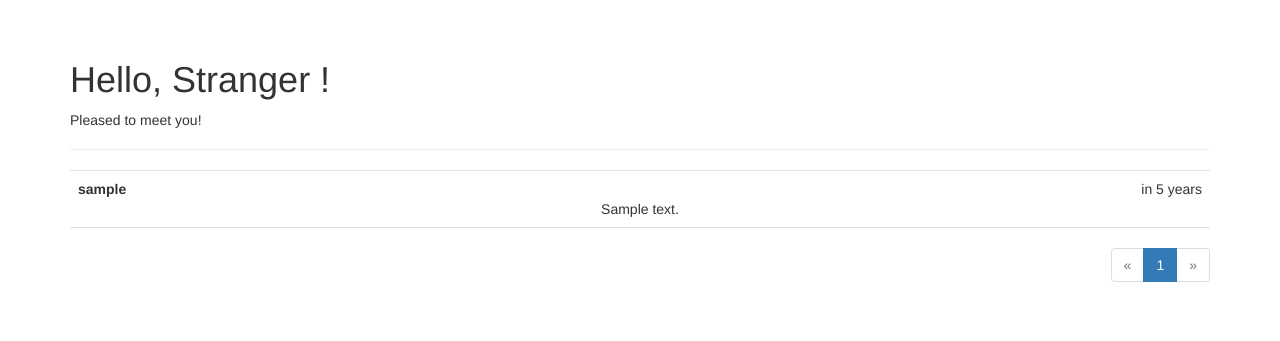
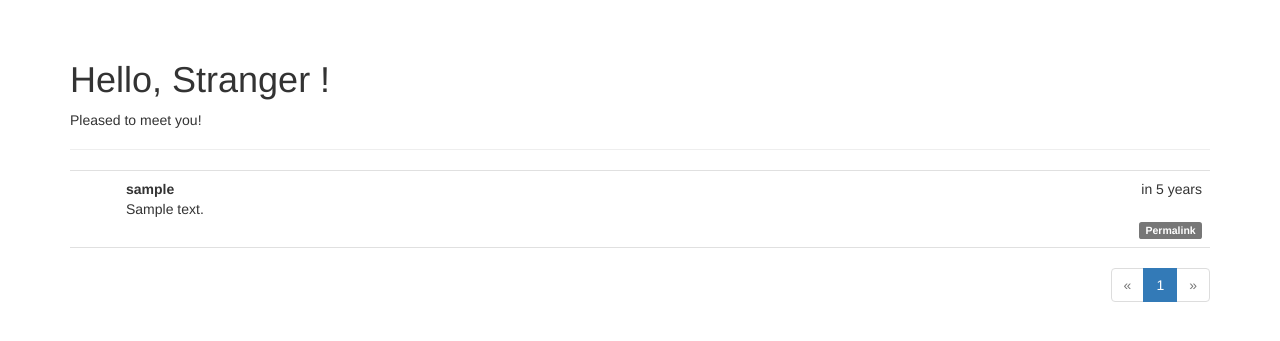
Before and after one commit to Charlotteis/flasky, a Flask app: template app/templates/index.html in a window 1280 px wide. Shown: the part 52-393 px from the top of the page. Run offline with Flask 2, Linux system fonts and the light colour scheme; the template is opened without the code that fills it: most values are stand-ins (such as "Sample title", 1, 10 or a date in 2020); some libraries are stand-ins or nearby versions.

Commit message:
Add permanent links to blog posts

```diff
--- a/app/main/views.py
+++ b/app/main/views.py
@@ -53,3 +53,9 @@ def edit_profile():
     form.location.data = current_user.location
     form.about_me.data = current_user.about_me
     return render_template("edit_profile.html", form=form)
+
+
+@main.route("/post/<int:id>")
+def post(id):
+    post = Post.query.get_or_404(id)
+    return render_template("post.html", posts=[post])
--- a/app/static/styles.css
+++ b/app/static/styles.css
@@ -103,9 +103,7 @@ div.flask-pagedown-preview h3 {
 .post-body h3 {
     font-size: 120%;
 }
-.post-body {
-    text-align: center;
-}
+
 .table.followers tr {
     border-bottom: 1px solid #e0e0e0;
 }
--- a/app/templates/_posts.html
+++ b/app/templates/_posts.html
@@ -3,6 +3,7 @@
     <li class="post">
         <div class="profile-thumbnail">
         </div>
+        <div class="post-content">
             <div class="post-date">{{ moment(post.timestamp).fromNow() }}</div>
             <div class="post-author">
                     {{ post.author.username }}
@@ -14,6 +15,12 @@
                     {{ post.body }}
                 {% endif %}
             </div>
+            <div class="post-footer">
+                <a href="{{ url_for('.post', id=post.id) }}">
+                    <span class="label label-default">Permalink</span>
+                </a>
+            </div>
+        </div>
     </li>
     {% endfor %}
 </ul>
```
Also changed, not shown: PROCESS.md (+1 -0 lines), app/templates/post.html (added, +7 -0 lines). Lines whose indentation alone changed are shown as unchanged.
